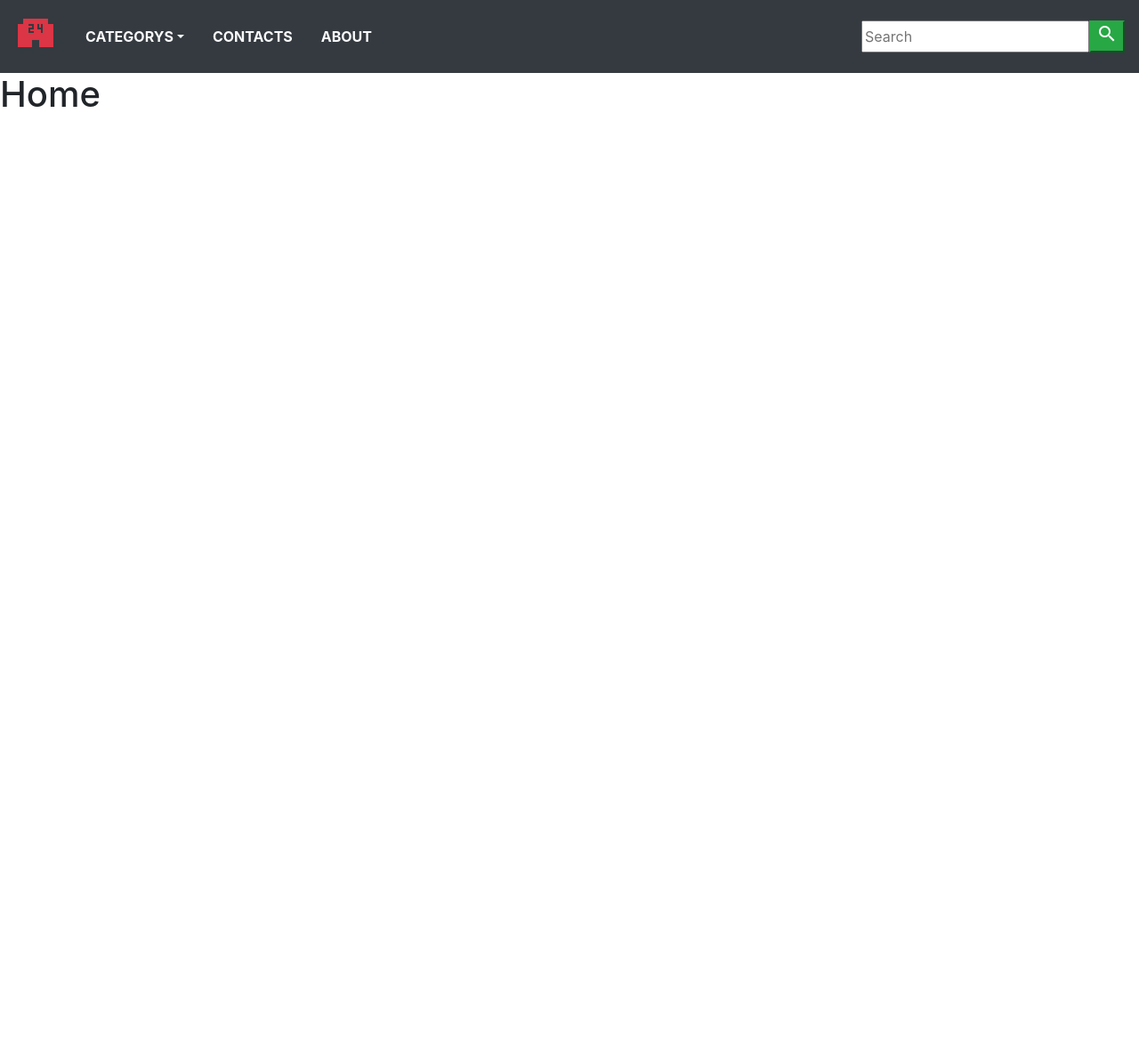
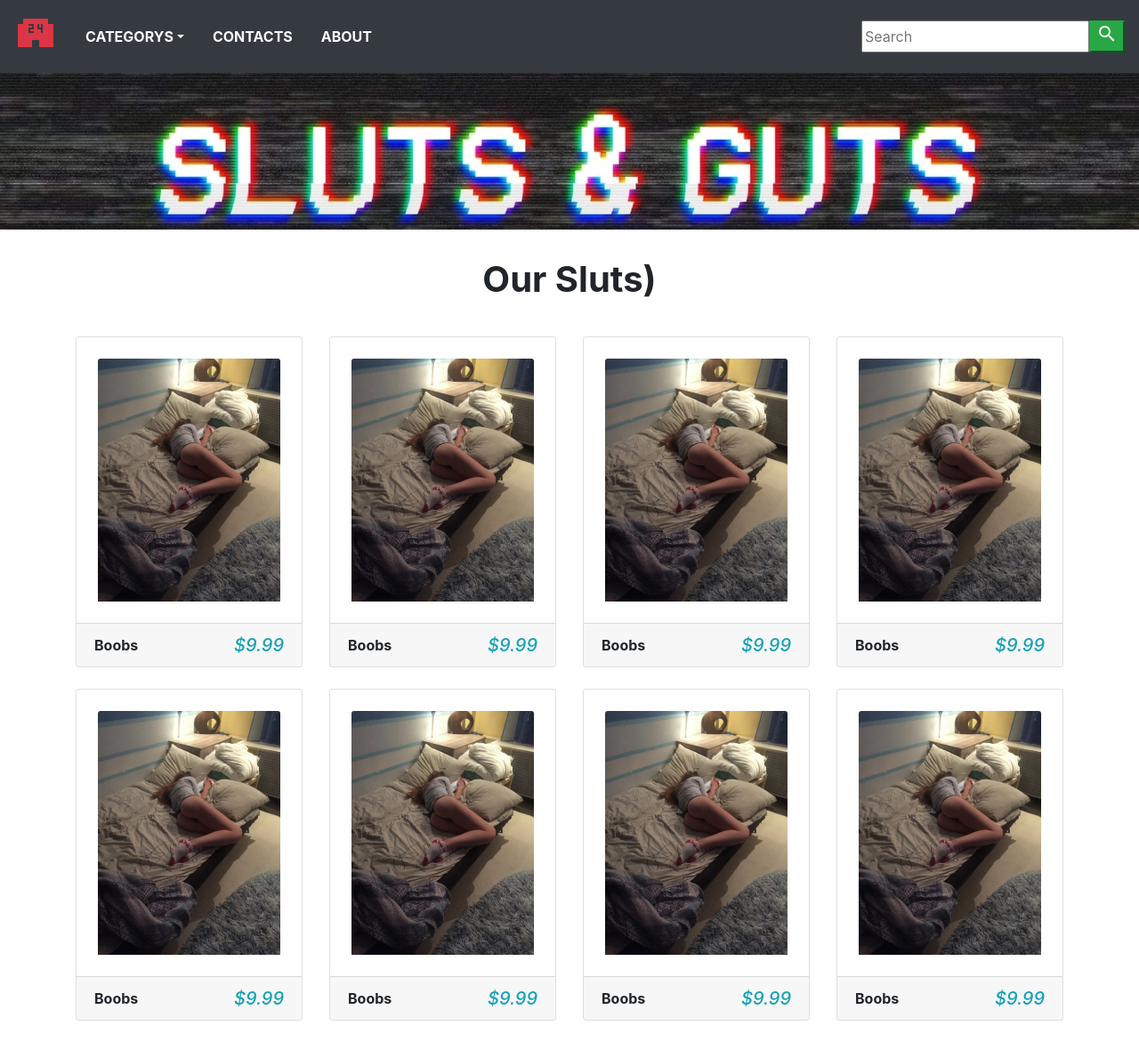
Before and after one commit to arhigeneral/ecommerce-root, a Django app: page / in a window 1280 px wide. Shown: the whole page at 89% size. Before the commit the page ends 120 px from the top, so only its background shows below. Run offline with Django 3.2, Linux system fonts and the light colour scheme.

Commit message:
Images added

```diff
--- a/ecommerce/settings.py
+++ b/ecommerce/settings.py
@@ -11,6 +11,7 @@ https://docs.djangoproject.com/en/3.1/ref/settings/
 """
 
 from pathlib import Path
+import os
 
 # Build paths inside the project like this: BASE_DIR / 'subdir'.
 BASE_DIR = Path(__file__).resolve().parent.parent
@@ -121,5 +122,9 @@ USE_TZ = True
 
 # Static files (CSS, JavaScript, Images)
 # https://docs.djangoproject.com/en/3.1/howto/static-files/
+STATICFILES_DIRS = [
+    os.path.join(BASE_DIR, 'ecommerce/static/'),
+]
 
 STATIC_URL = '/static/'
+STATIC_ROOT = os.path.join(BASE_DIR,'static')
--- /dev/null
+++ b/ecommerce/static/css/base.css
@@ -0,0 +1,3 @@
+body {
+  background: #606060,
+}
--- a/shop/templates/base.html
+++ b/shop/templates/base.html
@@ -1,3 +1,4 @@
+{% load static %}
 <!doctype html>
 <html lang="en">
   <head>
@@ -9,16 +10,13 @@
     <link rel="stylesheet" href="https://cdn.jsdelivr.net/npm/bootstrap@4.5.3/dist/css/bootstrap.min.css" integrity="sha384-TX8t27EcRE3e/ihU7zmQxVncDAy5uIKz4rEkgIXeMed4M0jlfIDPvg6uqKI2xXr2" crossorigin="anonymous">
     <link href="https://fonts.googleapis.com/icon?family=Material+Icons" rel="stylesheet">
     <title>{% block title %}{% endblock %}</title>
+    <link rel="stylesheet" href="{% static 'css/base.css' %}" type="text/css">
     <style type="text/css">
       .material-icons.md-48 { font-size: 48px; }
       .material-icons.md-24 { font-size: 24px; }
     </style>
   </head>
   <body>
-    <!-- <header>
-      <a href="{%url 'home' %}">Home</a>
-      <a href="{%url 'about' %}">About</a>
-    </header> -->
     <nav class="navbar navbar-expand-md navbar-light bg-dark">
       <a href="#" class="navbar-brand">
         <i class="material-icons text-danger material-icons md-48">local_convenience_store</i>
--- a/shop/templates/home.html
+++ b/shop/templates/home.html
@@ -1,4 +1,6 @@
 {% extends 'base.html' %}
+
+{% load static %}
 
 {% block title %}
   Home
@@ -6,5 +8,46 @@
 
 {% block content %}
 
-<h1>Home</h1>
+<div class="container-fluid">
+  <div class="row">
+    <img class="" src="{% static 'images/baner2.png' %}" width="100%">
+  </div>
+</div>
+
+<div class="py-4">
+  <div class="container">
+    <div class="row">
+      <div class="col-10 mx-auto my-2 text-center">
+        <h1 class="text-capitalize font-weight-bold">
+          Our sluts)
+        </h1>
+      </div>
+    </div>
+  </div>
+</div>
+
+<div class="container">
+  <div class="row">
+    {% for i in 'aaaaaaaa'%}
+    <div class="col-9 mx-auto col-md-6 col-lg-3">
+      <div class="card mb-4">
+        <div class="p-4">
+          <img class="card-img-top" src="{% static 'images/slut2.png'%}" alt="">
+        </div>
+        <div class="card-footer d-flex justify-content-between">
+          <p class="font-weight-bold mb-0">
+            Boobs
+          </p>
+          <h5 class="text-info font-italic mb-0">
+            $9.99
+          </h5>
+
+        </div>
+      </div>
+    </div>
+    {% endfor %}
+
+  </div>
+
+</div>
 {% endblock %}
--- a/shop/urls.py
+++ b/shop/urls.py
@@ -4,5 +4,5 @@ from . import views
 
 urlpatterns = [
     path('', views.home, name = 'home'),
-    path('about/', views.about, name = 'about'),
+    path('slut/', views.slut, name = 'slut'),
 ]
--- a/shop/views.py
+++ b/shop/views.py
@@ -7,5 +7,5 @@ from django.http import HttpResponse
 def home(request):
     return render(request, 'home.html')
 
-def about(request):
-    return render(request, 'about.html')
+def slut(request):
+    return render(request, 'slut.html')
```
Also changed, not shown: shop/templates/about.html (deleted, +0 -9 lines), shop/templates/slut.html (added, +32 -0 lines), ecommerce/static/baner1.png (added), ecommerce/static/images/baner2.png (added), ecommerce/static/images/slut1.png (added), ecommerce/static/images/slut2.png (added), ecommerce/static/images/slut3.png (added), ecommerce/static/images/slut4.png (added), ecommerce/static/images/slut5.png (added), ecommerce/static/images/slut6.png (added), ecommerce/static/images/slut7.png (added), ecommerce/static/images/slut8.png (added), ecommerce/static/sale1.png (added).
